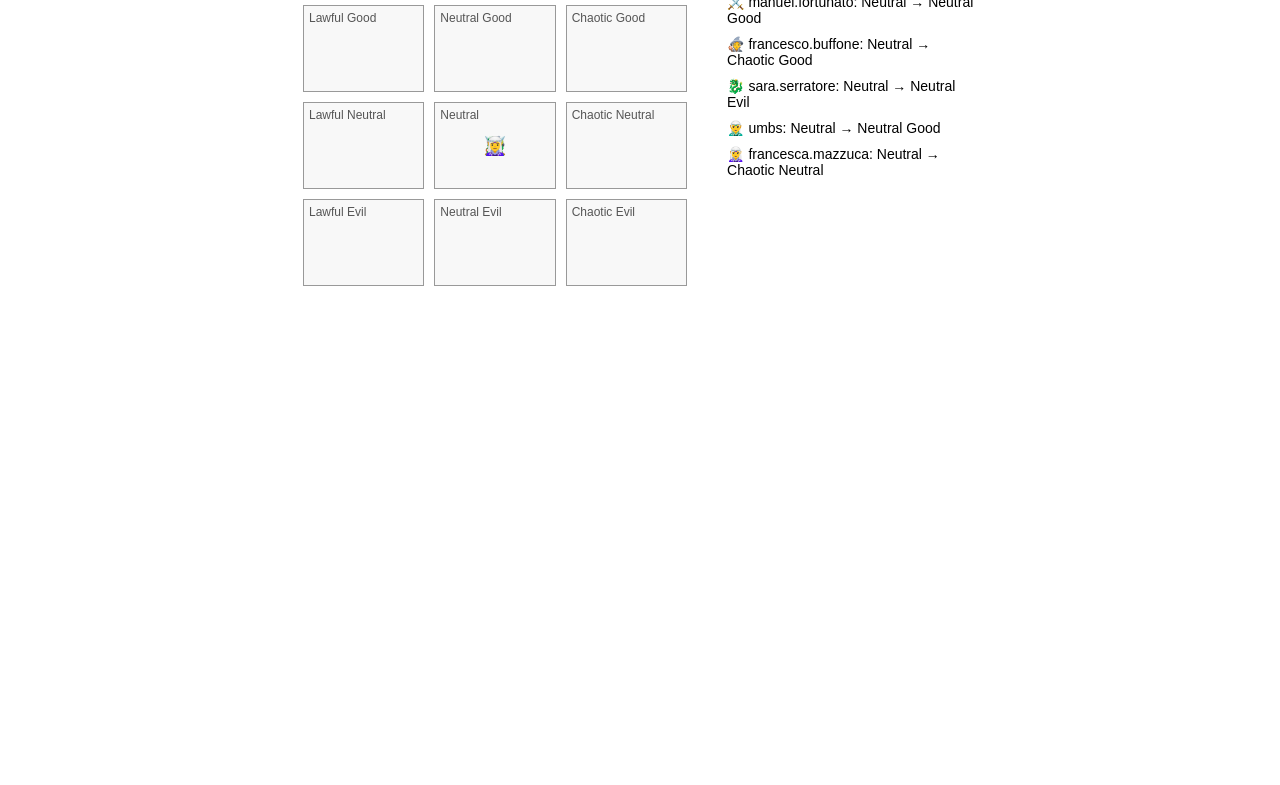
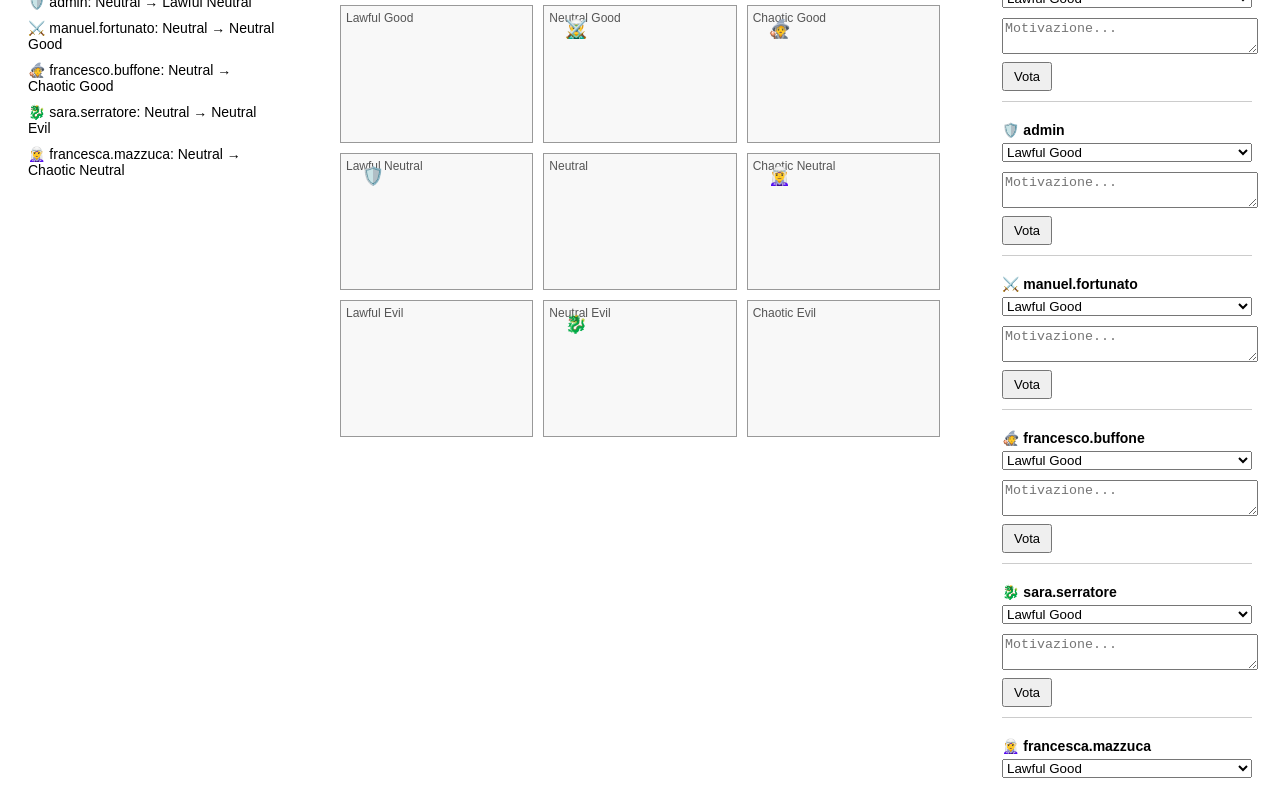
Before and after one commit to umbnich/umbnich.github.io, a plain HTML site: page 3drevenge/alignments.html in a window 1280 px wide. Shown: the part 101-886 px from the top of the page. Before the commit the page ends 800 px from the top, so only its background shows below. Drawn offline with Linux system fonts and the light colour scheme; sample sign-in values are in the browser's storage.

Commit message:
Update alignments.html

```diff
--- a/3drevenge/alignments.html
+++ b/3drevenge/alignments.html
@@ -15,6 +15,7 @@
 
     .grid-section {
       text-align: center;
+      flex-grow: 1;
     }
 
     h1 {
@@ -26,6 +27,7 @@
       grid-template-columns: repeat(3, 1fr);
       gap: 10px;
       max-width: 600px;
+      margin: auto;
     }
 
     .cell {
@@ -64,12 +66,12 @@
       transform: translate(-50%, -50%);
     }
 
-    .sidebar {
+    .sidebar, .voting-panel {
       width: 250px;
       font-size: 14px;
     }
 
-    .sidebar h2 {
+    .sidebar h2, .voting-panel h2 {
       font-size: 16px;
       margin-bottom: 10px;
     }
@@ -77,132 +79,159 @@
     .history-entry {
       margin-bottom: 10px;
     }
+
+    .vote-box {
+      margin-bottom: 20px;
+      border-bottom: 1px solid #ccc;
+      padding-bottom: 10px;
+    }
+
+    .vote-box select,
+    .vote-box textarea {
+      width: 100%;
+      margin-top: 5px;
+      margin-bottom: 5px;
+    }
+
+    .vote-box button {
+      padding: 5px 10px;
+      font-size: 13px;
+      cursor: pointer;
+    }
   </style>
 
   <script>
-    // Accesso
-    if (!sessionStorage.getItem("loggedIn")) {
-      alert("Accesso negato! Torna al login.");
-      window.location.href = "index.html";
+    const alignments = [
+      "Lawful Good", "Neutral Good", "Chaotic Good",
+      "Lawful Neutral", "Neutral", "Chaotic Neutral",
+      "Lawful Evil", "Neutral Evil", "Chaotic Evil"
+    ];
+
+    function alignmentToCell(alignment) {
+      const index = alignments.indexOf(alignment);
+      if (index === -1) return null;
+      const mainRow = Math.floor(index / 3);
+      const mainCol = index % 3;
+      return `cell-${mainRow}-${mainCol}-1-1`;
     }
 
-    const currentUser = sessionStorage.getItem("username");
-
-    const userIcons = {
-      "admin": "🛡️",
-      "manuel.fortunato": "⚔️",
-      "francesco.buffone": "🧙",
-      "sara.serratore": "🐉",
-      "umbs": "🧝‍♂️",
-      "francesca.mazzuca": "🧝‍♀️"
-    };
-
-    const userPositions = {
-      "admin": { mainRow: 1, mainCol: 1, subRow: 1, subCol: 1 },
-      "manuel.fortunato": { mainRow: 1, mainCol: 1, subRow: 1, subCol: 1 },
-      "francesco.buffone": { mainRow: 1, mainCol: 1, subRow: 1, subCol: 1 },
-      "sara.serratore": { mainRow: 1, mainCol: 1, subRow: 1, subCol: 1 },
-      "umbs": { mainRow: 1, mainCol: 1, subRow: 1, subCol: 1 },
-      "francesca.mazzuca": { mainRow: 1, mainCol: 1, subRow: 1, subCol: 1 }
-    };
-
-    const previousPositions = {
-      "admin": { from: "Neutral", to: "Lawful Neutral" },
-      "manuel.fortunato": { from: "Neutral", to: "Neutral Good" },
-      "francesco.buffone": { from: "Neutral", to: "Chaotic Good" },
-      "sara.serratore": { from: "Neutral", to: "Neutral Evil" },
-      "umbs": { from: "Neutral", to: "Neutral Good" },
-      "francesca.mazzuca": { from: "Neutral", to: "Chaotic Neutral" }
-    };
-
-    function generateCellId(mainRow, mainCol, subRow, subCol) {
-      return `cell-${mainRow}-${mainCol}-${subRow}-${subCol}`;
+    async function loadData() {
+      const res = await fetch('data.json');
+      const data = await res.json();
+      return data.users;
     }
 
-    window.onload = function () {
-      // Posiziona tutti gli utenti nella griglia
-      for (const user in userIcons) {
-        const pos = userPositions[user];
-        const icon = document.createElement("div");
-        icon.className = "icon";
-        icon.textContent = userIcons[user];
+    function createIcon(iconChar) {
+      const icon = document.createElement("div");
+      icon.className = "icon";
+      icon.textContent = iconChar;
+      return icon;
+    }
 
-        const cellId = generateCellId(pos.mainRow, pos.mainCol, pos.subRow, pos.subCol);
-        const target = document.getElementById(cellId);
-        if (target) target.appendChild(icon);
+    window.onload = async function () {
+      if (!sessionStorage.getItem("loggedIn") || !sessionStorage.getItem("username")) {
+        alert("Accesso negato! Torna al login.");
+        window.location.href = "index.html";
+        return;
       }
 
-      // Mostra cronologia movimenti nella sidebar
+      const currentUser = sessionStorage.getItem("username");
+      const users = await loadData();
+
+      // Posizionamento icone
+      for (const user in users) {
+        const alignment = users[user].position.current;
+        const iconChar = users[user].icon;
+        const cellId = alignmentToCell(alignment);
+        if (cellId) {
+          const target = document.getElementById(cellId);
+          if (target) target.appendChild(createIcon(iconChar));
+        }
+      }
+
+      // Colonna sinistra: movimenti
       const historyContainer = document.getElementById("history");
-
-      for (const user in previousPositions) {
-        const { from, to } = previousPositions[user];
-        const icon = userIcons[user] || "❓";
-
+      for (const user in users) {
+        const { icon, position } = users[user];
         const entry = document.createElement("div");
         entry.className = "history-entry";
-        entry.innerText = `${icon} ${user}: ${from} → ${to}`;
+        entry.innerText = `${icon} ${user}: ${position.previous} → ${position.current}`;
         historyContainer.appendChild(entry);
+      }
+
+      // Colonna destra: votazione
+      const votingArea = document.getElementById("voting-area");
+      for (const user in users) {
+        if (user === currentUser) continue;
+
+        const icon = users[user].icon || "❓";
+        const container = document.createElement("div");
+        container.className = "vote-box";
+
+        const title = document.createElement("div");
+        title.innerHTML = `<strong>${icon} ${user}</strong>`;
+        container.appendChild(title);
+
+        const select = document.createElement("select");
+        alignments.forEach(alignment => {
+          const option = document.createElement("option");
+          option.value = alignment;
+          option.textContent = alignment;
+          select.appendChild(option);
+        });
+        container.appendChild(select);
+
+        const textarea = document.createElement("textarea");
+        textarea.rows = 2;
+        textarea.placeholder = "Motivazione...";
+        container.appendChild(textarea);
+
+        const button = document.createElement("button");
+        button.textContent = "Vota";
+        button.onclick = function () {
+          const voto = select.value;
+          const motivo = textarea.value;
+          console.log(`🗳️ Votazione per ${user}: ${voto}`);
+          console.log(`✏️ Motivazione: ${motivo}`);
+          alert(`Hai votato per spostare ${user} a "${voto}"\\nMotivazione: ${motivo}`);
+        };
+        container.appendChild(button);
+
+        votingArea.appendChild(container);
       }
     };
   </script>
 </head>
 <body>
+  <!-- Colonna sinistra -->
+  <div class="sidebar">
+    <h2>Movimenti</h2>
+    <div id="history"></div>
+  </div>
+
+  <!-- Centro -->
   <div class="grid-section">
     <h1>Tabella Allineamenti D&D</h1>
     <div class="grid">
-      <!-- Riga 0 -->
-      <div class="cell"><span class="label">Lawful Good</span><div class="subgrid">
-        <div class="subcell" id="cell-0-0-0-0"></div>
-        <div class="subcell" id="cell-0-0-0-1"></div>
-        <div class="subcell" id="cell-0-0-0-2"></div>
-        <div class="subcell" id="cell-0-0-1-0"></div>
-        <div class="subcell" id="cell-0-0-1-1"></div>
-        <div class="subcell" id="cell-0-0-1-2"></div>
-        <div class="subcell" id="cell-0-0-2-0"></div>
-        <div class="subcell" id="cell-0-0-2-1"></div>
-        <div class="subcell" id="cell-0-0-2-2"></div>
-      </div></div>
+      <!-- Griglia 3x3 -->
+      <div class="cell"><span class="label">Lawful Good</span><div class="subgrid"><div class="subcell" id="cell-0-0-1-1"></div></div></div>
+      <div class="cell"><span class="label">Neutral Good</span><div class="subgrid"><div class="subcell" id="cell-0-1-1-1"></div></div></div>
+      <div class="cell"><span class="label">Chaotic Good</span><div class="subgrid"><div class="subcell" id="cell-0-2-1-1"></div></div></div>
 
-      <div class="cell"><span class="label">Neutral Good</span><div class="subgrid">
-        <div class="subcell" id="cell-0-1-1-1"></div>
-      </div></div>
+      <div class="cell"><span class="label">Lawful Neutral</span><div class="subgrid"><div class="subcell" id="cell-1-0-1-1"></div></div></div>
+      <div class="cell"><span class="label">Neutral</span><div class="subgrid"><div class="subcell" id="cell-1-1-1-1"></div></div></div>
+      <div class="cell"><span class="label">Chaotic Neutral</span><div class="subgrid"><div class="subcell" id="cell-1-2-1-1"></div></div></div>
 
-      <div class="cell"><span class="label">Chaotic Good</span><div class="subgrid"></div></div>
-
-      <!-- Riga 1 -->
-      <div class="cell"><span class="label">Lawful Neutral</span><div class="subgrid">
-        <div class="subcell" id="cell-1-0-1-1"></div>
-      </div></div>
-
-      <div class="cell"><span class="label">Neutral</span><div class="subgrid">
-        <div class="subcell" id="cell-1-1-0-0"></div>
-        <div class="subcell" id="cell-1-1-0-1"></div>
-        <div class="subcell" id="cell-1-1-0-2"></div>
-        <div class="subcell" id="cell-1-1-1-0"></div>
-        <div class="subcell" id="cell-1-1-1-1"></div> <!-- centro -->
-        <div class="subcell" id="cell-1-1-1-2"></div>
-        <div class="subcell" id="cell-1-1-2-0"></div>
-        <div class="subcell" id="cell-1-1-2-1"></div>
-        <div class="subcell" id="cell-1-1-2-2"></div>
-      </div></div>
-
-      <div class="cell"><span class="label">Chaotic Neutral</span><div class="subgrid">
-        <div class="subcell" id="cell-1-2-1-1"></div>
-      </div></div>
-
-      <!-- Riga 2 -->
-      <div class="cell"><span class="label">Lawful Evil</span><div class="subgrid"></div></div>
-      <div class="cell"><span class="label">Neutral Evil</span><div class="subgrid">
-        <div class="subcell" id="cell-2-1-1-1"></div>
-      </div></div>
-      <div class="cell"><span class="label">Chaotic Evil</span><div class="subgrid"></div></div>
+      <div class="cell"><span class="label">Lawful Evil</span><div class="subgrid"><div class="subcell" id="cell-2-0-1-1"></div></div></div>
+      <div class="cell"><span class="label">Neutral Evil</span><div class="subgrid"><div class="subcell" id="cell-2-1-1-1"></div></div></div>
+      <div class="cell"><span class="label">Chaotic Evil</span><div class="subgrid"><div class="subcell" id="cell-2-2-1-1"></div></div></div>
     </div>
   </div>
 
-  <div class="sidebar">
-    <h2>Movimenti recenti</h2>
-    <div id="history"></div>
+  <!-- Colonna destra -->
+  <div class="voting-panel">
+    <h2>Vota</h2>
+    <div id="voting-area"></div>
   </div>
 </body>
 </html>
```
